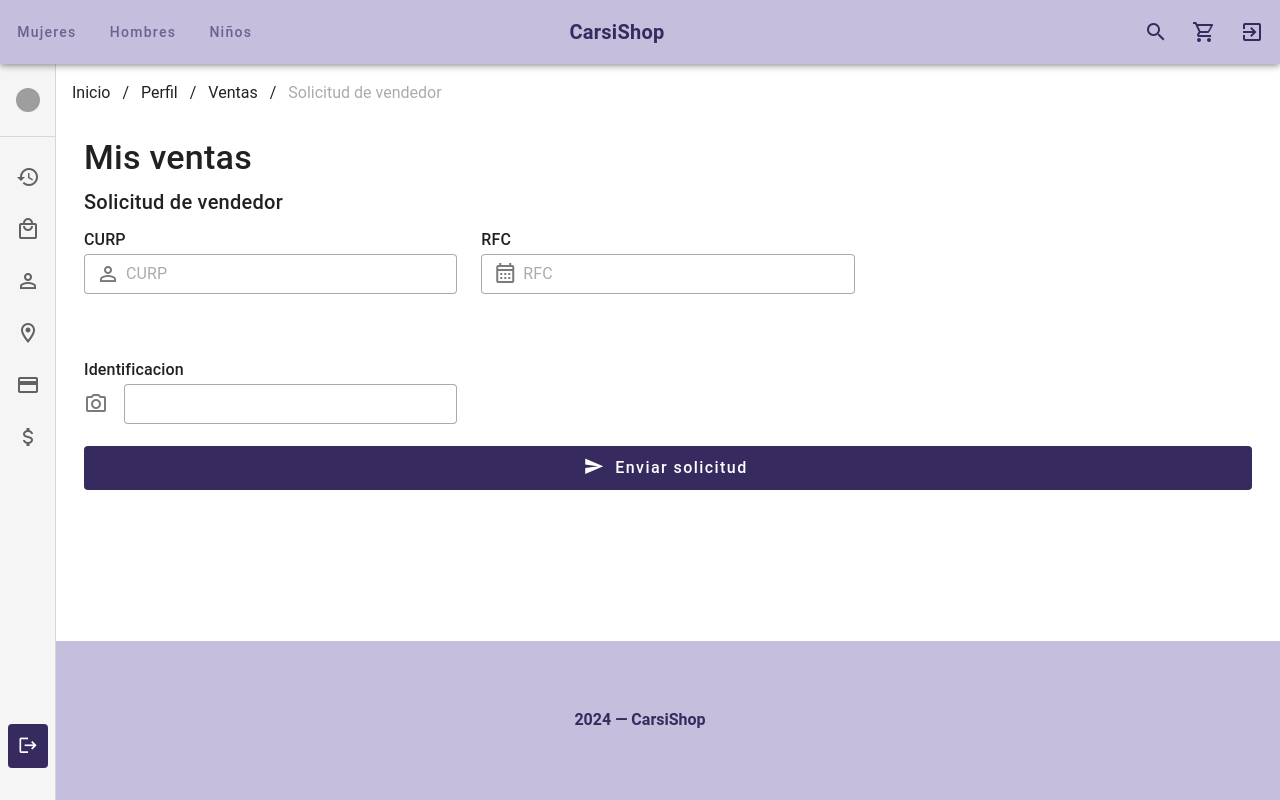
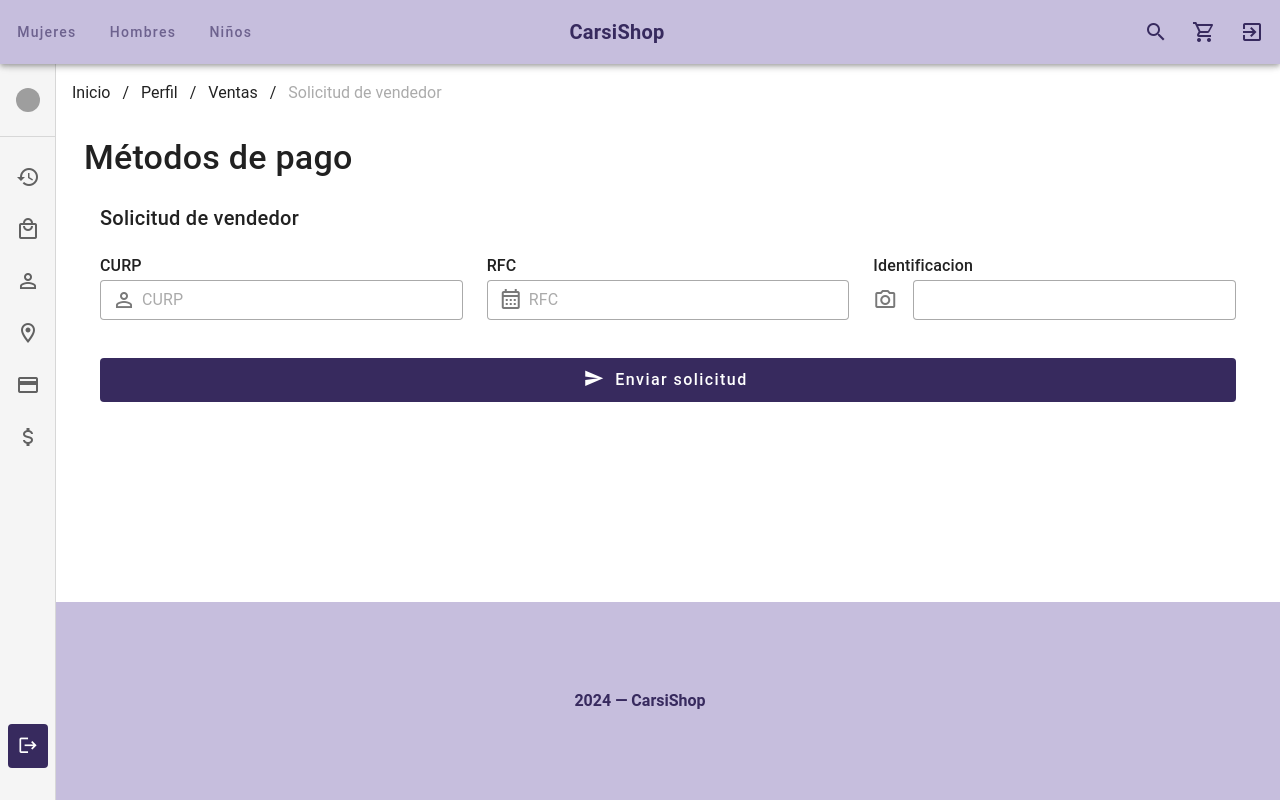
Before and after one commit to JoksanBahena/CARSISHOP-UI, a Vue app: page /profileSalesRequest in a window 1280 px wide. Built offline with nearby package versions, Linux system fonts and the light colour scheme; grey boxes are pictures that could not be loaded.

Commit message:
[MODIFY] preview de la fotografia corregido

```diff
--- a/src/components/profile/Form/SalesFormComponent.vue
+++ b/src/components/profile/Form/SalesFormComponent.vue
@@ -1,10 +1,13 @@
 <template>
   <v-container>
-    <p class="text-h4 font-weight-medium mb-2">Mis ventas</p>
+    <p class="text-h4 font-weight-medium mb-2">Métodos de pago</p>
+
+    <v-card variant="flat" class="mt-4">
+      <v-card-title>Solicitud de vendedor</v-card-title>
+      <v-card-item>
         <v-form>
-      <p class="text-h6 font-weight-medium mb-2">Solicitud de vendedor</p>
           <v-row>
-        <v-col cols="4">
+            <v-col cols="12" lg="4">
               <div class="mb-4">
                 <div class="text-subtitle-1 font-weight-medium">CURP</div>
                 <v-text-field
@@ -22,7 +25,7 @@
               </div>
             </v-col>
 
-        <v-col cols="4">
+            <v-col cols="12" lg="4">
               <div class="mb-4">
                 <div class="text-subtitle-1 font-weight-medium">RFC</div>
                 <v-text-field
@@ -39,10 +42,10 @@
                 />
               </div>
             </v-col>
-      </v-row>
-      <v-row>
-        <v-col cols="4">
-          <div class="text-subtitle-1 font-weight-medium">Identificacion</div>
+            <v-col cols="12" lg="4">
+              <div class="text-subtitle-1 font-weight-medium">
+                Identificacion
+              </div>
 
               <v-file-input
                 density="compact"
@@ -58,15 +61,18 @@
               />
             </v-col>
           </v-row>
-      <!-- <v-alert
-          v-if="img_error"
-          color="error"
-          variant="tonal"
-          class="mb-8"
-          text="La imagen no debe pesar más de 2MB"
-          closable
-        ></v-alert> -->
-
+          <div
+            v-if="image_url"
+            class="d-flex flex-column justify-center align-center mb-6"
+            :style="{ border: '2px dashed' + colors.gray }"
+          >
+            <div class="text-subtitle-1 font-weight-medium ma-3 mr-auto">
+              Imagen cargada:
+            </div>
+            <v-avatar size="160" rounded="0">
+              <v-img :src="image_url" alt="profile picture" class="mb-4" />
+            </v-avatar>
+          </div>
           <v-btn
             class="mb-8 text-none"
             variant="flat"
@@ -79,6 +85,8 @@
             Enviar solicitud
           </v-btn>
         </v-form>
+      </v-card-item>
+    </v-card>
   </v-container>
 </template>
 
@@ -93,6 +101,7 @@ const colors = {
   primary: Colors.cs_primary,
   primary_dark: Colors.cs_primary_dark,
   white: Colors.cs_white,
+  gray: Colors.cs_opacity_gray,
 };
 
 const { withMessage, regex } = helpers;
@@ -149,20 +158,13 @@ const uppercase = () => {
 };
 
 const image_url = ref("");
-// const img_error = ref(false);
 
 const onFileChange = (e) => {
   const file = e.target.files[0];
   const reader = new FileReader();
 
   reader.onload = (e) => {
-    image_url.value = e.target.result;
-    console.log(file.size);
-    console.log(file);
-
     if (file.size > 2_000_000) {
-      // img_error.value = true;
-
       state.img = null;
       Swal.fire({
         title: "Error!",
@@ -173,8 +175,8 @@ const onFileChange = (e) => {
       return;
     }
     state.imageName = file.name;
+    image_url.value = e.target.result;
   };
-  img_error.value = false;
   reader.readAsDataURL(file);
 };
 </script>
```
Lines whose indentation alone changed are shown as unchanged.
